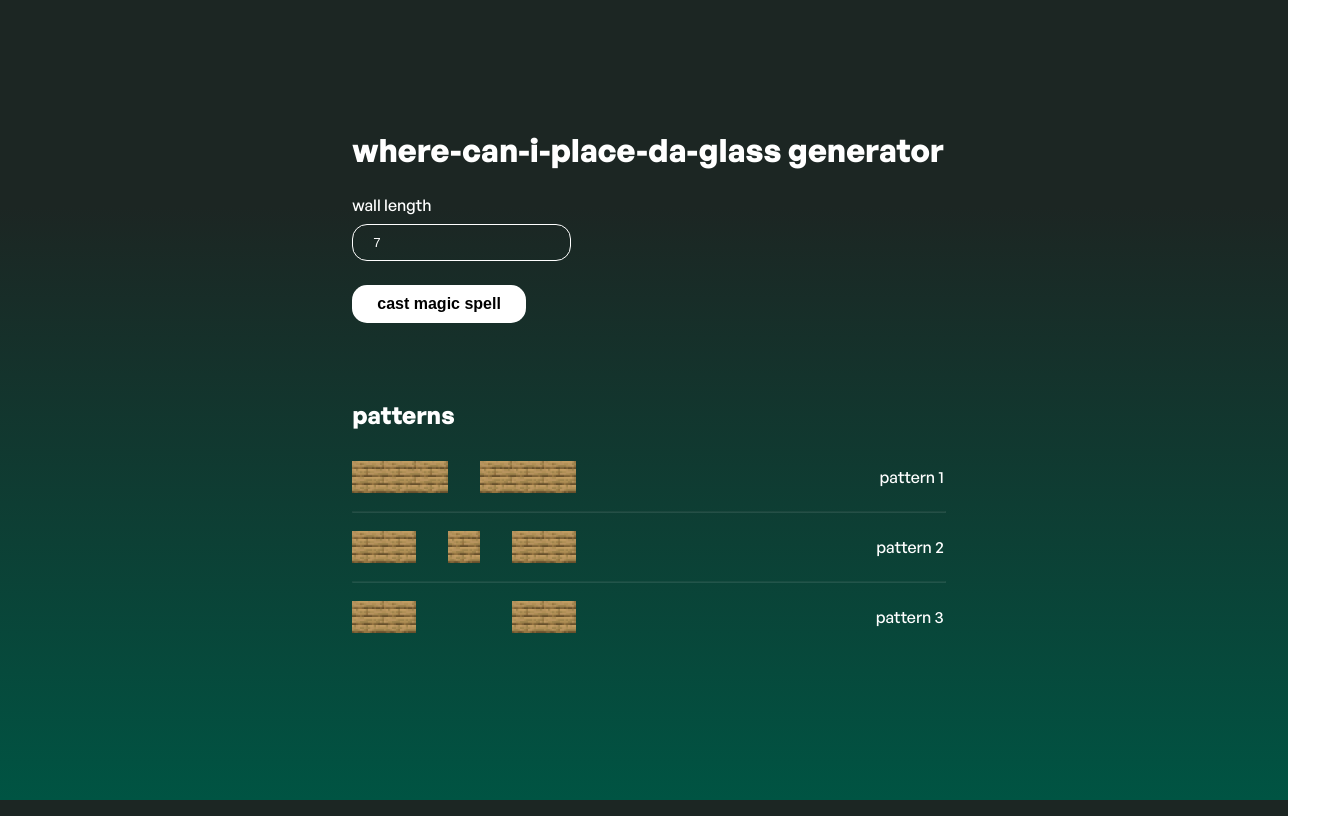
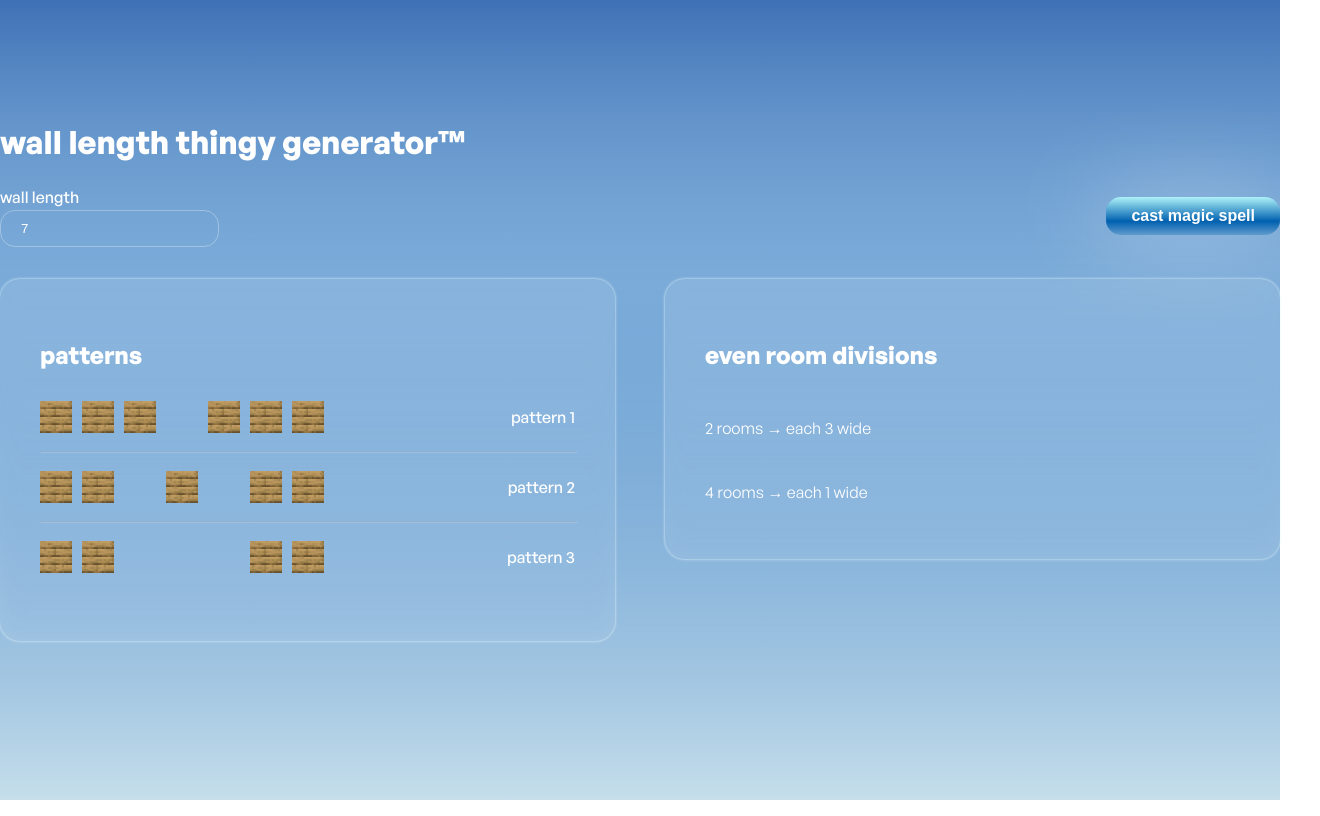
Before and after one commit to umbreonben/mctools, a website built with Vite: page index.html in a window 1280 px wide. Both pictures are taken after a click on the button "cast magic spell". Shown: the whole page, 1320 px wide, since content can reach past the window. Built offline with nearby package versions, Linux system fonts and the light colour scheme; files whose address does not match are found by name.

Commit message:
huge update HELL YeA

```diff
--- a/index.html
+++ b/index.html
@@ -8,14 +8,23 @@
   </head>
   <body>
     <main>
+      <h1>wall length thingy generator™</h1>
       <div class="inputs">
-        <h1>where-can-i-place-da-glass generator</h1>
-        <label for="wallLength">wall length</label>
-        <input type="number" id="wallLength" min="3" value="7" />
-        <button id="generateBtn">cast magic spell</button>
+        <div class="input">
+          <label for="wallLength">wall length</label>
+          <input type="number" id="wallLength" min="3" value="7" />
+        </div>
+        <button id="generateBtn"><span>cast magic spell</span></button>
       </div>
 
-      <div id="results"></div>
+      <div class="results">
+        <div id="patternResults"></div>
+        <div id="divisionResults"></div>
+      </div>
+
+      <div class="clouds">
+            <img class="cloud" src="/images/clouds/clouds.webp">
+      </div>
 
     </main>
     <script type="module" src="/src/main.js"></script>
--- a/src/main.js
+++ b/src/main.js
@@ -27,9 +27,7 @@ function findValidAirPatternsAllowAdjacents(wallLength) {
     }
 
     if (pattern[innerStart] === 0 || pattern[innerEnd] === 0) continue;
-
     if (!pattern.includes(0)) continue;
-
     if (!isSymmetrical(pattern)) continue;
 
     validPatterns.push(pattern);
@@ -59,27 +57,65 @@ function renderPattern(pattern, index) {
   return patternContainer;
 }
 
+// NEW: function to get possible room divisions
+function getPossibleRooms(wallLength, dividerThickness) {
+  const results = [];
+  for (let rooms = 2; rooms <= wallLength; rooms++) {
+    const dividers = rooms - 1;
+    const remainingLength = wallLength - (dividers * dividerThickness);
+    const roomWidth = remainingLength / rooms;
+
+    if (Number.isInteger(roomWidth) && roomWidth > 0) {
+      results.push({ rooms, roomWidth });
+    }
+  }
+  return results;
+}
+
 document.getElementById('generateBtn').addEventListener('click', () => {
   const wallLength = parseInt(document.getElementById('wallLength').value, 10);
+  const dividerThickness = 1; // fixed as in your example
 
-  const results = findValidAirPatternsAllowAdjacents(wallLength);
-  const resultsDiv = document.getElementById('results');
-  resultsDiv.innerHTML = '';
+  // PATTERN RESULTS
+  const patterns = findValidAirPatternsAllowAdjacents(wallLength);
+  const patternResultsDiv = document.getElementById('patternResults');
+  patternResultsDiv.innerHTML = '';
+  patternResultsDiv.style.opacity = '1';
 
-  if (results.length === 0) {
-    resultsDiv.textContent = 'no valid patterns found';
-    return;
+  if (patterns.length === 0) {
+    patternResultsDiv.textContent = 'no valid patterns found';
+  } else {
+    const heading = document.createElement('h2');
+    heading.textContent = 'patterns';
+    patternResultsDiv.appendChild(heading);
+
+    patterns.forEach((pattern, i) => {
+      const rendered = renderPattern(pattern, i);
+      patternResultsDiv.appendChild(rendered);
+      const hr = document.createElement('hr');
+      patternResultsDiv.appendChild(hr);
+    });
   }
 
-  const heading = document.createElement('h2');
-  heading.textContent = 'patterns';
-  resultsDiv.appendChild(heading);
+  // ROOM DIVISION RESULTS
+  const divisions = getPossibleRooms(wallLength, dividerThickness);
+  const divisionResultsDiv = document.getElementById('divisionResults');
+  divisionResultsDiv.innerHTML = '';
+  divisionResultsDiv.style.opacity = '1';
 
-  results.forEach((pattern, i) => {
-    const rendered = renderPattern(pattern, i);
-    resultsDiv.appendChild(rendered);
+  const divisionHeading = document.createElement('h2');
+  divisionHeading.textContent = 'even room divisions';
+  divisionResultsDiv.appendChild(divisionHeading);
 
-    const hr = document.createElement('hr');
-    resultsDiv.appendChild(hr);
-  });
+  if (divisions.length === 0) {
+    const noDivisions = document.createElement('p');
+    noDivisions.textContent = 'no even divisions found';
+    divisionResultsDiv.appendChild(noDivisions);
+  } else {
+    divisions.forEach(d => {
+      const p = document.createElement('p');
+      p.textContent = `${d.rooms} rooms → each ${d.roomWidth} wide`;
+      divisionResultsDiv.appendChild(p);
+    });
+  }
 });
--- a/src/style.css
+++ b/src/style.css
@@ -1,26 +1,41 @@
 html {
   font-family: 'GeneralSans-Variable';
-  color: white;
+  color: rgba(255, 255, 255, 1);
 }
 
 body {
+  margin: 0;
+  padding: 0;
   display: flex;
   flex-direction: column;
   align-items: center;
   justify-content: space-between;
   width: 100%;
   height: 100vh;
-  background: linear-gradient(0deg,rgba(0, 84, 67, 1) 0%, rgba(28, 38, 35, 1) 74%);
+  background: linear-gradient(0deg,rgba(198, 223, 235, 1) 0%, rgba(123, 171, 216, 1) 50%, rgba(63, 113, 182, 1) 100%);
   background-repeat: no-repeat;
   background-attachment: fixed;
 }
 
+body:after {
+  content: "";
+  position: absolute;
+  top:0;
+  left:0;
+  z-index: -1;
+  width: 100%;
+  height: 100%;
+  background-repeat: no-repeat;
+  background: linear-gradient(0deg,rgba(198, 223, 235, 0) 0%, rgba(123, 171, 216, 1) 65%, rgba(63, 113, 182, 0) 100%);
+}
+
 main {
+  width: 100%;
   max-width: 1400px;
-  padding: 100px 0;
+  padding: 100px 40px;
   display: flex;
   flex-direction: column;
-  justify-content: space-between;
+  height: 100vh;
 }
 
 main * {
@@ -37,9 +52,8 @@ input {
   border-radius: 15px;
   background: transparent;
   shadow: none;
-  border: 1px solid white;
+  border: 1px solid rgba(255, 255, 255, 0.3);
   color: white;
-  margin-bottom: 1.5rem;
 }
 
 button {
@@ -47,39 +61,85 @@ button {
   border-radius: 15px;
   font-size: 16px;
   font-weight: 600;
-  background: white;
-  shadow: none;
+  background: linear-gradient(180deg,rgba(174, 242, 249, 1) 0%, rgba(0, 96, 175, 1) 20%, rgba(255, 255, 255, 1) 50%, rgba(213, 245, 255, 1) 70%, rgba(115, 231, 244, 1) 85%, rgba(59, 167, 179, 1) 100%);
+  background-size: 100% 320%;
+  background-position: 0% 0%;
   border: none;
-  color: black;
-  margin-bottom: 1.5rem;
+  color: white;
+  box-shadow: 0 0 90px 10px rgba(255, 255, 255, 0.3);
   cursor: pointer;
-  transition: background 0.5s ease-in-out;
+  transition: all 0.5s ease-in-out;
+}
+
+@keyframes gradientHover {
+  0% {
+    background-position: 0% 0%;
+  }
+  100% {
+    background-position: 0% 100%;
+  }
 }
 
 button:hover {
-  background: #a3a3a3ff;
+  animation: gradientHover 1s forwards;
+  box-shadow: 0 0 90px 10px rgba(255, 255, 255, 0.8);
+  transform: scale(1.1);
 }
+
 
 hr {
   width: 100%;
-  opacity: 0.1;
+  opacity: 0.2;
 }
 
 hr:last-child {
   opacity: 0;
 }
 
-#results {
+.results {
+  width: 100%;
+  display: flex;
+  flex-direction: row;
+  gap: 50px;
+}
+
+.results > div {
+  opacity: 0;
   display: flex;
   flex-direction: column;
   gap: 10px;
   margin-top: 2rem;
   width: 100%;
+  background: rgba(255, 255, 255, 0.1);
+  backdrop-filter: blur(10px);
+  box-shadow: rgba(255, 255, 255, 0.8) 0px 0px 3px 0px, rgba(119, 221, 255, 0.1) 0px 0px 0px 1px;
+  padding: 40px;
+  border-radius: 20px;
+  transition: opacity 0.25s ease-in;
+}
+
+
+#divisionResults {
+  height: fit-content;
+  position: sticky;
+  top: 5%;
+}
+
+.input {
+  display: flex;
+  flex-direction: column;
+}
+
+.input label {
+  margin-bottom: 2px;
 }
 
 .inputs {
   display: flex;
-  flex-direction: column;
+  flex-direction: row;
+  width: 100%;
+  justify-content: space-between;
+  align-items: center;
 }
 
 .pattern {
@@ -94,6 +154,7 @@ hr:last-child {
 
 .blocks {
   display: flex;
+  gap: 10px;
 }
 
 .block {
@@ -111,3 +172,41 @@ hr:last-child {
   background-image: url('/images/blocks/glass.webp');
   background-size: contain;
 }
+
+
+.clouds {
+  opacity: 0.12;
+  position: absolute;
+  top: -10%;
+  left:0;
+  width: 100vw;
+  height: 100vh;
+  display: flex;
+  justify-content: center;
+  align-items: center;
+  perspective: 1000px;
+  transform-style: preserve-3d;
+  mix-blend-mode: screen;
+  z-index: -5;
+  overflow: hidden;
+}
+
+
+.cloud {
+  position: absolute;
+  top: 10%;
+  left: 50%;
+  animation: scaleDown 300s forwards;
+  transform-origin: center;
+  image-rendering: pixelated;
+  animation-iteration-count: infinite;
+}
+
+@keyframes scaleDown {
+  from {
+    transform: translateZ(23150px) translateX(-50%) translateY(-50%) scaleX(40) rotateX(87deg) scaleY(100);
+  }
+  to {
+    transform: translateZ(-9600px) translateX(-50%) translateY(-50%) scaleX(40) rotateX(87deg) scaleY(100);
+  }
+}
```
Also changed, not shown: public/images/clouds/clouds.webp (added).
